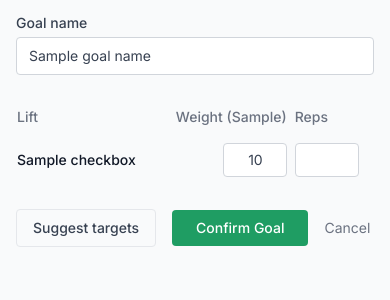
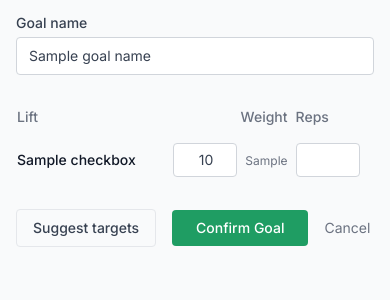
Before and after one commit to verylift/verylift, a Django app: template templates/challenges/rep_target_goal_setup.html in a window 390 px wide. Shown: the part 300-600 px from the top of the page. Run offline with Django 3.2, Linux system fonts and the light colour scheme; the template is opened without the code that fills it: most values are stand-ins (such as "Sample title", 1, 10 or a date in 2020).

Commit message:
feat(challenges): put the unit beside the weight field in rep target setup
The unit only appeared in the column header, so it was out of view at the
moment it matters most, when you are typing a number into the field. Move
it alongside the input, matching where the charts now carry theirs.

Each unit carries a per-row id the input points at with aria-describedby,
so the pairing is announced rather than being a loose bit of text next to a
field. The desktop input gives up a little width to make room; the mobile
width is unchanged, so the grid still fits a phone.

Co-Authored-By: Claude Opus 5 (1M context) <noreply@anthropic.com>

```diff
--- a/static/css/output.css
+++ b/static/css/output.css
@@ -905,6 +905,10 @@ body {
   margin-left: 0.125rem;
 }
 
+.ml-1 {
+  margin-left: 0.25rem;
+}
+
 .ml-2 {
   margin-left: 0.5rem;
 }
@@ -2488,10 +2492,6 @@ body {
     width: 6rem;
   }
 
-  .sm\:w-28 {
-    width: 7rem;
-  }
-
   .sm\:w-auto {
     width: auto;
   }
--- a/templates/challenges/rep_target_goal_setup.html
+++ b/templates/challenges/rep_target_goal_setup.html
@@ -51,7 +51,7 @@
           <thead>
             <tr class="text-content-muted">
               <th class="py-2 pr-2 sm:pr-4 font-medium">{% trans "Lift" %}</th>
-              <th class="py-2 pl-2 pr-1 sm:px-3 font-medium text-right">{% blocktrans with unit=display_unit %}Weight ({{ unit }}){% endblocktrans %}</th>
+              <th class="py-2 pl-2 pr-1 sm:px-3 font-medium text-right">{% trans "Weight" %}</th>
               <th class="py-2 pl-1 pr-2 sm:px-3 font-medium">{% trans "Reps" %}</th>
             </tr>
           </thead>
@@ -61,9 +61,13 @@
               <td class="py-2 pr-2 sm:pr-4 font-medium text-content-strong">
                 {{ lift.name }}{% if lift.is_bodyweight_added %} <span class="text-content-muted font-normal">({% trans "BW" %})</span>{% endif %}
               </td>
-              <td class="py-2 pl-2 pr-1 sm:px-3 text-right">
+              {# Unit sits beside the field rather than in the header: which #}
+              {# unit you are typing matters most at the moment you type.    #}
+              <td class="py-2 pl-2 pr-1 sm:px-3 text-right whitespace-nowrap">
                 <input type="number" step="any" inputmode="decimal" name="{{ lift.weight_field }}" value="{{ lift.weight_value }}"
-                       class="w-16 sm:w-28 bg-surface-card text-content-body border border-line rounded px-2 py-1.5 text-sm text-right focus:outline-none focus:border-accent">
+                       aria-describedby="{{ lift.weight_field }}-unit"
+                       class="w-16 sm:w-24 bg-surface-card text-content-body border border-line rounded px-2 py-1.5 text-sm text-right focus:outline-none focus:border-accent">
+                <span id="{{ lift.weight_field }}-unit" class="ml-1 text-xs text-content-muted">{{ display_unit }}</span>
               </td>
               <td class="py-2 pl-1 pr-2 sm:px-3">
                 <input type="number" min="1" max="999" name="{{ lift.reps_field }}" value="{{ lift.reps_value }}"
```
Also changed, not shown: locale/es/LC_MESSAGES/django.po, 1 other file.
